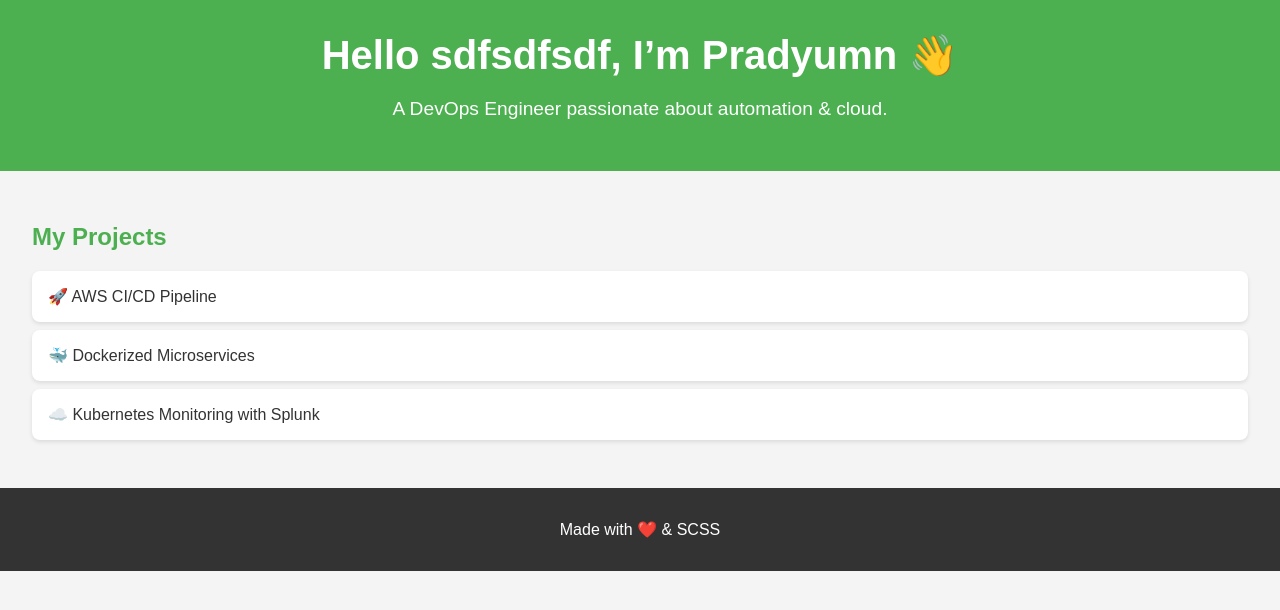
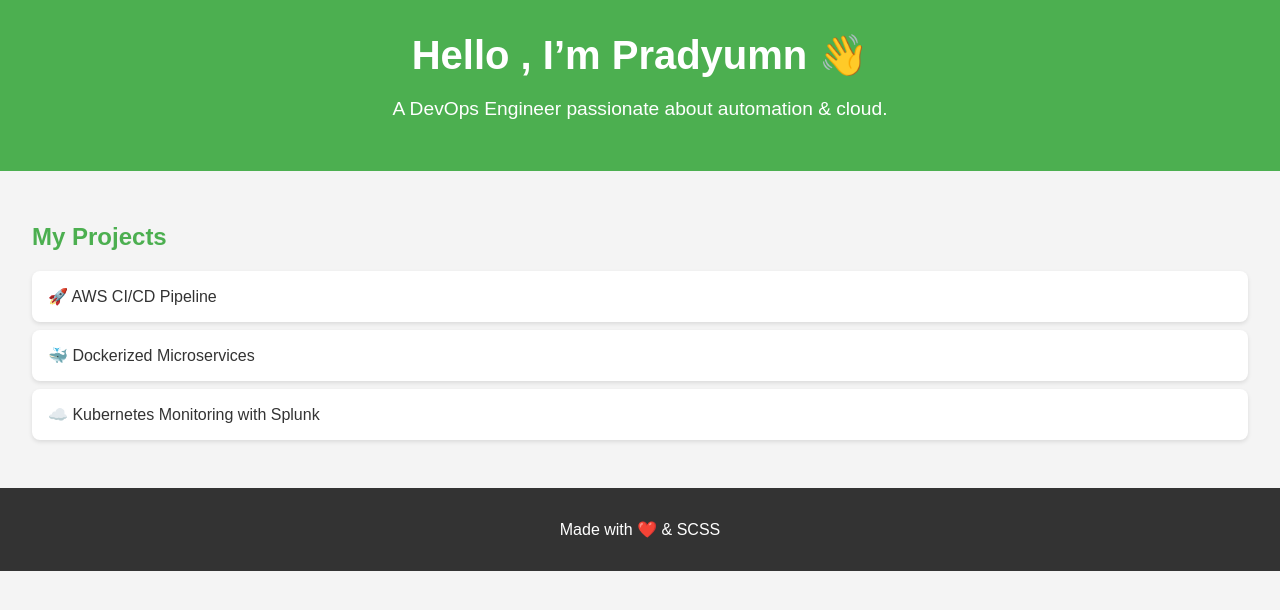
Before and after one commit to Pradyumnyadav0992/POC-49, a plain HTML site: page index.html in a window 1280 px wide. Drawn offline with nearby package versions, Linux system fonts and the light colour scheme; files that its build step writes are made by us from their sources.

Commit message:
Update index.html

```diff
--- a/index.html
+++ b/index.html
@@ -8,7 +8,7 @@
 </head>
 <body>
   <header>
-    <h1>Hello  sdfsdfsdf, I’m Pradyumn 👋</h1>
+    <h1>Hello , I’m Pradyumn 👋</h1>
     <p>A DevOps Engineer passionate about automation & cloud.</p>
   </header>
 
```
